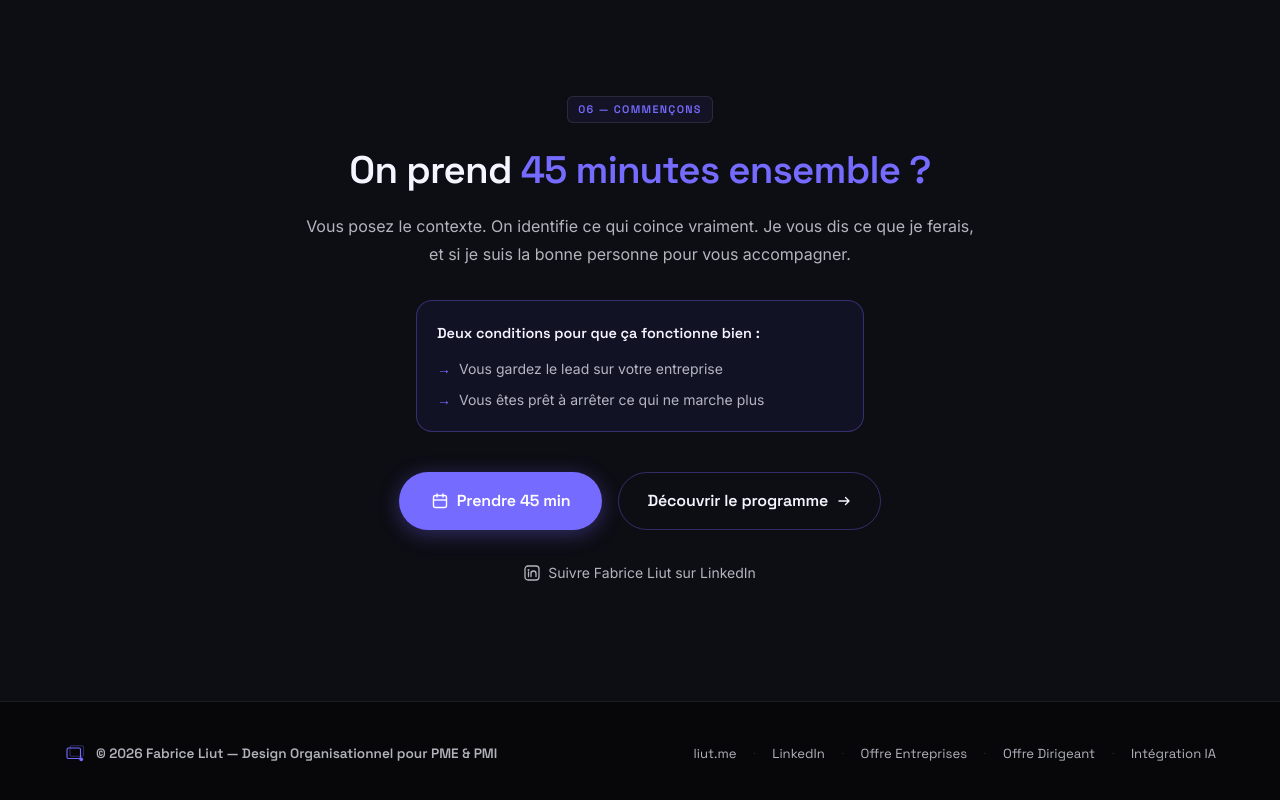
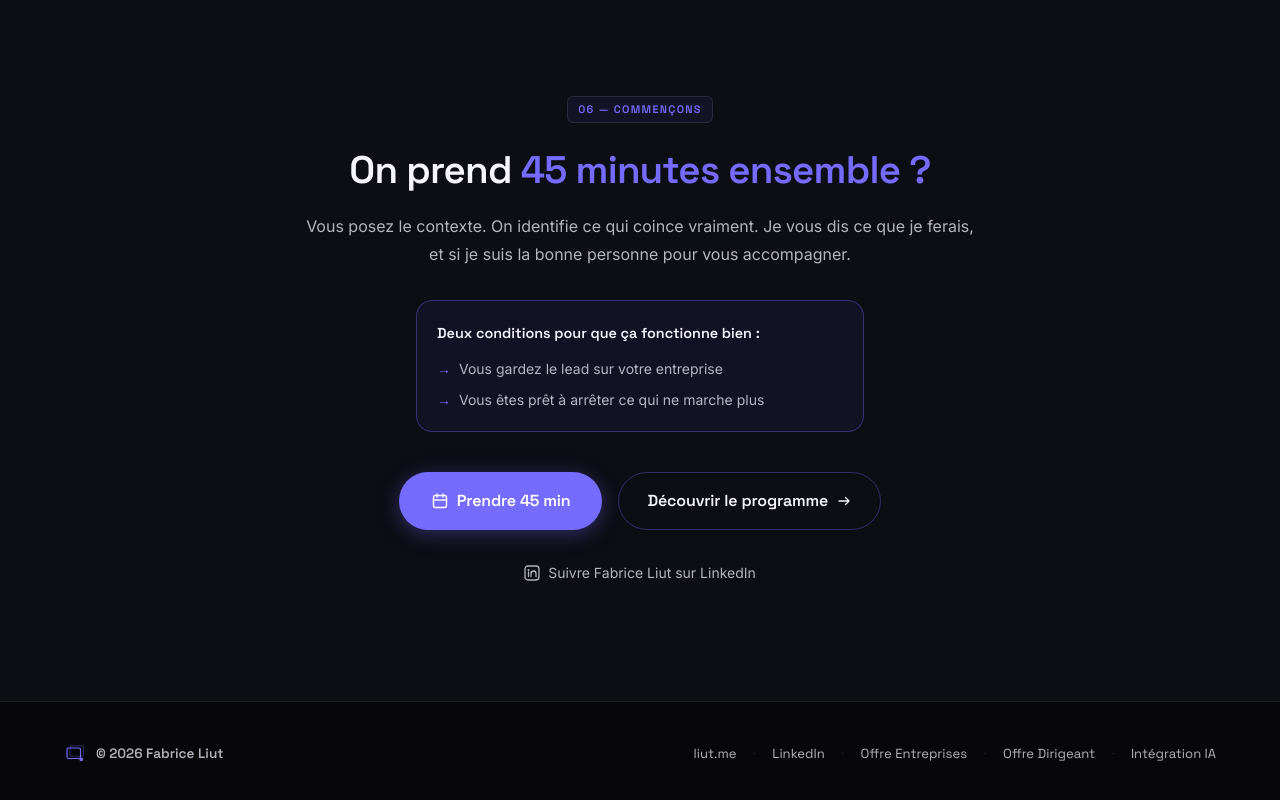
Before and after one commit to fabriceliut/offres-liut, a React (Vite) app: page /#/ in a window 1280 px wide. Shown: the part 6631-7431 px from the top of the page. Built offline with nearby package versions, Linux system fonts and the light colour scheme.

Commit message:
fix: remove subtitle from footer

```diff
--- a/src/components/Footer.tsx
+++ b/src/components/Footer.tsx
@@ -26,7 +26,7 @@ export default function Footer() {
               fontSize: '0.85rem',
               color: 'var(--muted)',
             }}>
-              © {year} Fabrice Liut — Design Organisationnel pour PME & PMI
+              © {year} Fabrice Liut
             </span>
           </div>
 
```
